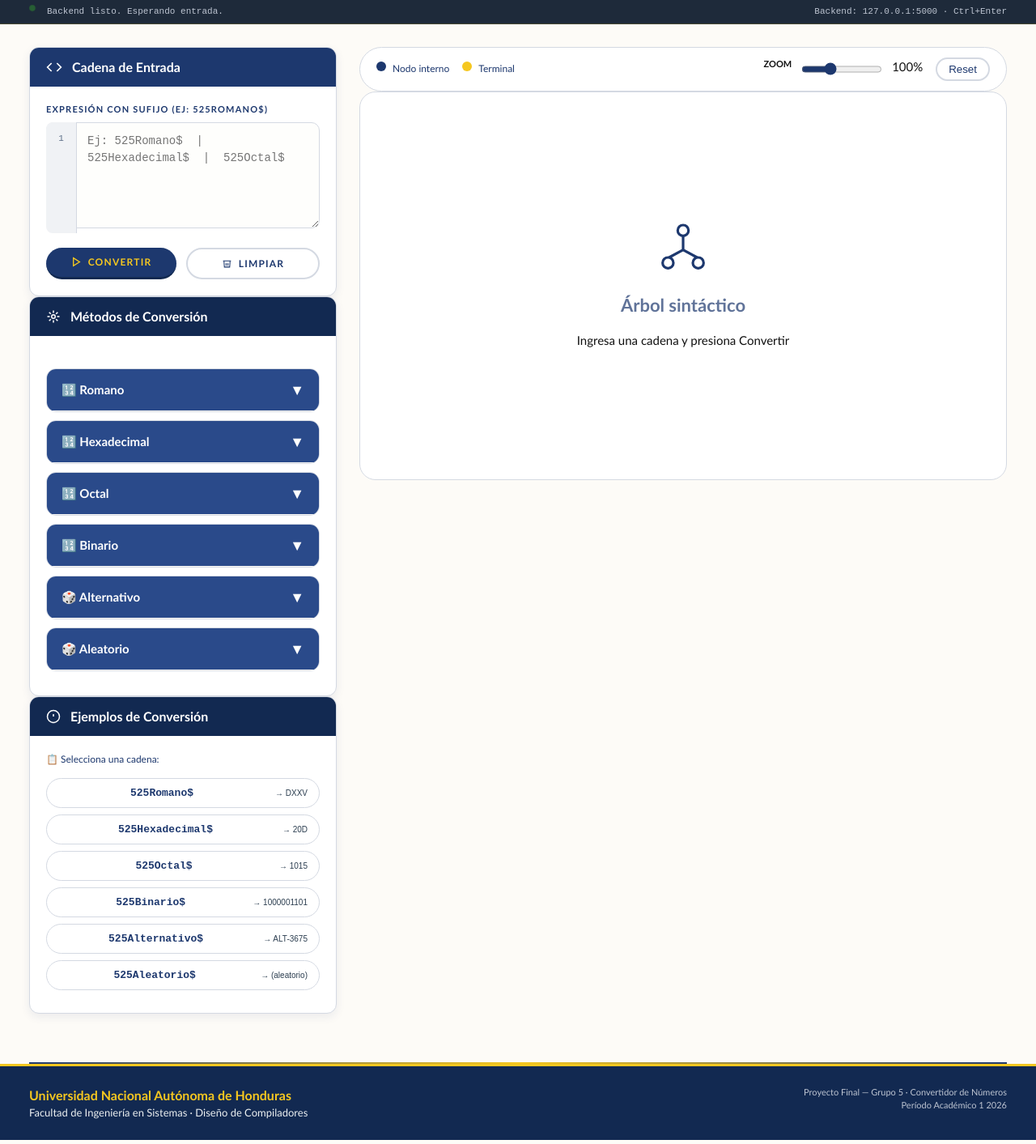
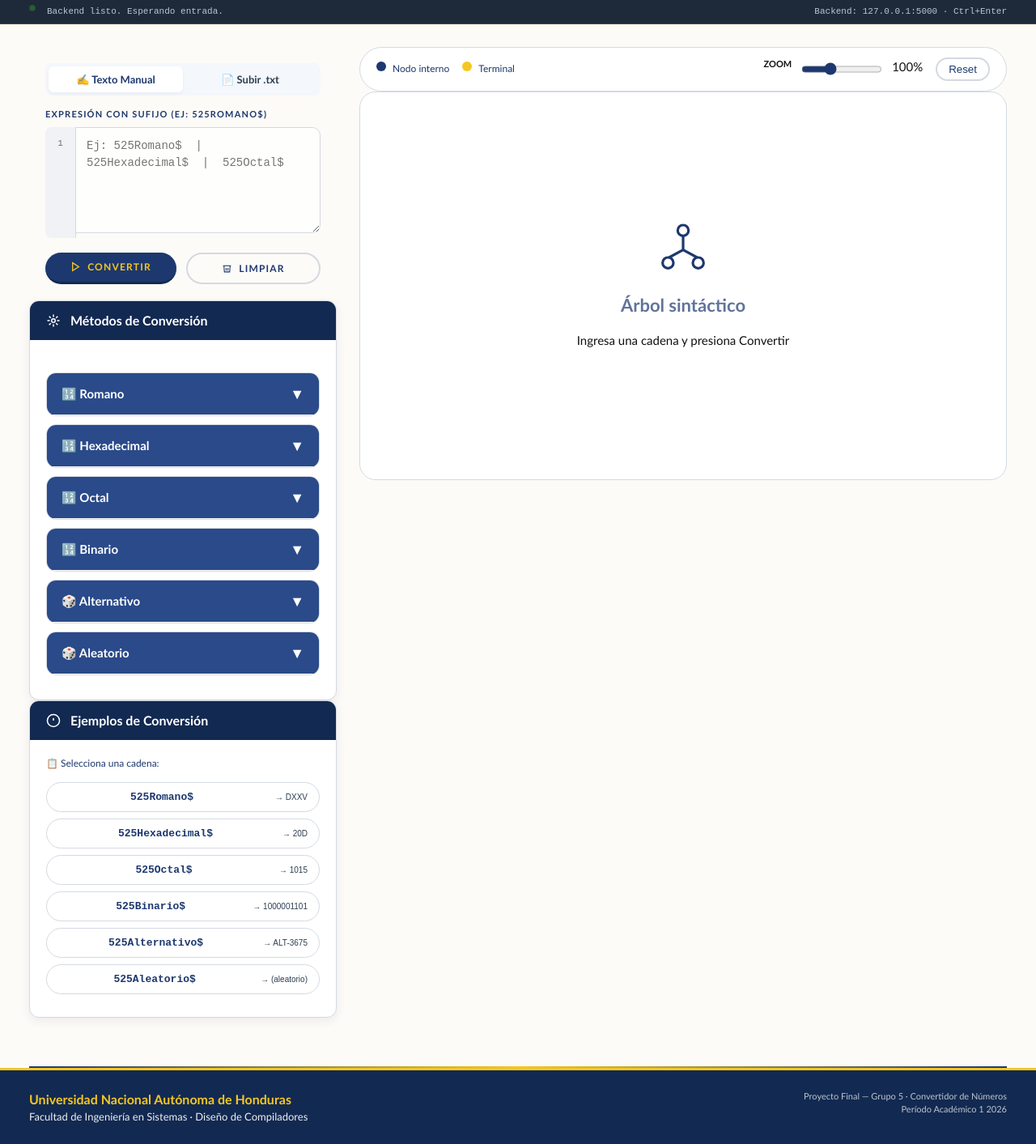
Before and after one commit to J0Ss3/Compiladores-Grupo-5-Proyecto-Final, a Flask app: page / in a window 1280 px wide. Shown: the part 124-1537 px from the top of the page at 81% size. Run offline with Flask 3, Linux system fonts and the light colour scheme.

Commit message:
Se agrego la opcion de subir un txt

```diff
--- a/templates/index.html
+++ b/templates/index.html
@@ -605,6 +605,63 @@ footer {
   .modal-content { width: 90%; padding: 20px; }
   .modal-content li { font-size: 13px; }
 }
+
+/* ════ PESTAÑAS (TABS) ════ */
+.tabs-header {
+  display: flex;
+  margin-bottom: 15px;
+  background: #F4F7FC;
+  border-radius: 8px;
+  padding: 4px;
+}
+.tab-btn {
+  flex: 1;
+  background: transparent;
+  border: none;
+  padding: 8px;
+  font-family: var(--font-futura);
+  font-weight: 600;
+  font-size: 13px;
+  color: var(--gris-neutral);
+  cursor: pointer;
+  border-radius: 6px;
+  transition: all 0.2s;
+}
+.tab-btn:hover {
+  color: var(--azul-unah);
+}
+.tab-btn.active {
+  background: #FFFFFF;
+  color: var(--azul-unah);
+  box-shadow: 0 2px 4px rgba(0,0,0,0.05);
+}
+.tab-content { display: none; }
+.tab-content.active { display: block; animation: fadeInUp 0.3s ease; }
+
+/* Área para subir archivos */
+.upload-area {
+  border: 2px dashed var(--gris-borde);
+  padding: 30px 20px;
+  text-align: center;
+  border-radius: 10px;
+  background: #FEFEFC;
+  cursor: pointer;
+  display: block;
+  transition: 0.3s;
+}
+.upload-area:hover {
+  border-color: var(--azul-unah);
+  background: #F4F7FC;
+}
+
+/* Estado deshabilitado para la tarjeta de ejemplos */
+.disabled-card {
+  opacity: 0.4;
+  pointer-events: none;
+  filter: grayscale(100%);
+  transition: all 0.3s ease;
+}
+
 </style>
 </head>
 <body>
@@ -638,17 +695,30 @@ footer {
 
 <main>
   <aside class="panel-input">
-    <div class="card">
-      <div class="card-hdr">
-        <svg width="20" height="20" viewBox="0 0 24 24" fill="none" stroke="white" stroke-width="2"><polyline points="16 18 22 12 16 6"/><polyline points="8 6 2 12 8 18"/></svg>
-        <h3>Cadena de Entrada</h3>
-      </div>
-      <div class="card-body">
-        <p class="code-label">Expresión con sufijo (ej: 525Romano$)</p>
-        <div class="code-wrap">
-          <div class="line-nums" id="lnums"><span>1</span></div>
-          <textarea id="entrada" rows="5" placeholder="Ej: 525Romano$  |  525Hexadecimal$  |  525Octal$" spellcheck="false"></textarea>
+    <div class="card-body">
+
+        <div class="tabs-header">
+          <button id="btn-tab-manual" class="tab-btn active" onclick="switchTab('manual')">✍️ Texto Manual</button>
+          <button id="btn-tab-file" class="tab-btn" onclick="switchTab('file')">📄 Subir .txt</button>
         </div>
+
+        <div id="tab-manual" class="tab-content active">
+          <p class="code-label">Expresión con sufijo (ej: 525Romano$)</p>
+          <div class="code-wrap">
+            <div class="line-nums" id="lnums"><span>1</span></div>
+            <textarea id="entrada" rows="5" placeholder="Ej: 525Romano$  |  525Hexadecimal$  |  525Octal$" spellcheck="false"></textarea>
+          </div>
+        </div>
+
+        <div id="tab-file" class="tab-content">
+          <label class="upload-area" for="archivoTxt">
+            <svg width="40" height="40" viewBox="0 0 24 24" fill="none" stroke="var(--azul-unah)" stroke-width="1.5" style="margin-bottom:10px;"><path d="M21 15v4a2 2 0 01-2 2H5a2 2 0 01-2-2v-4"/><polyline points="17 8 12 3 7 8"/><line x1="12" y1="3" x2="12" y2="15"/></svg>
+            <div style="font-weight: 600; color: var(--azul-unah);">Haz clic para seleccionar tu archivo .txt</div>
+            <div style="font-size: 11px; color: var(--gris-neutral); margin-top: 5px;">Se leerá y se enviará al área de texto</div>
+            <input type="file" id="archivoTxt" accept=".txt" style="display: none;">
+          </label>
+        </div>
+
         <div class="btn-row">
           <button class="btn btn-primary" onclick="procesar()" id="btn-ok">
             <svg width="13" height="13" viewBox="0 0 24 24" fill="none" stroke="currentColor" stroke-width="2.5"><polygon points="5 3 19 12 5 21 5 3"/></svg>
@@ -661,7 +731,6 @@ footer {
           </button>
         </div>
       </div>
-    </div>
 
     <div class="card" id="resultado-panel">
       <div class="card-hdr vine">
@@ -750,7 +819,7 @@ footer {
       </div>
     </div>
 
-    <div class="card">
+    <div class="card" id="card-ejemplos">
       <div class="card-hdr dark">
         <svg width="18" height="18" viewBox="0 0 24 24" fill="none" stroke="white" stroke-width="2"><circle cx="12" cy="12" r="10"/><line x1="12" y1="8" x2="12" y2="12"/><line x1="12" y1="16" x2="12.01" y2="16"/></svg>
         <h3>Ejemplos de Conversión</h3>
@@ -1109,6 +1178,57 @@ function resetZoom() {
 
 entrada.addEventListener('keydown', e => { if (e.ctrlKey && e.key === 'Enter') procesar(); });
 setStatus("Backend listo. Esperando entrada.", false);
+
+
+  // -------- LÓGICA DE PESTAÑAS Y SUBIR ARHCIVOS .txt ----------
+  function switchTab(tabId) {
+    // 1. Resetear botones y vistas
+    document.getElementById('btn-tab-manual').classList.remove('active');
+    document.getElementById('btn-tab-file').classList.remove('active');
+    document.getElementById('tab-manual').classList.remove('active');
+    document.getElementById('tab-file').classList.remove('active');
+
+    const cardEjemplos = document.getElementById('card-ejemplos');
+
+    // 2. Activar la pestaña correcta
+    if (tabId === 'manual') {
+      document.getElementById('btn-tab-manual').classList.add('active');
+      document.getElementById('tab-manual').classList.add('active');
+
+      // Habilitar los ejemplos de conversión
+      cardEjemplos.classList.remove('disabled-card');
+    } else {
+      document.getElementById('btn-tab-file').classList.add('active');
+      document.getElementById('tab-file').classList.add('active');
+
+      // Deshabilitar (apagar) los ejemplos de conversión
+      cardEjemplos.classList.add('disabled-card');
+    }
+  }
+
+  // 3. Lector de archivos .txt
+  document.getElementById('archivoTxt').addEventListener('change', function(e) {
+    const archivo = e.target.files[0];
+    if (!archivo) return;
+
+    const lector = new FileReader();
+    lector.onload = function(evento) {
+      // Pegar el texto en el textarea
+      document.getElementById('entrada').value = evento.target.result;
+
+      // Disparar el evento para que se actualicen los números de línea
+      document.getElementById('entrada').dispatchEvent(new Event('input'));
+
+      // Regresar automáticamente a la pestaña manual para que el usuario vea su código
+      switchTab('manual');
+
+      setStatus(`Archivo cargado: ${archivo.name}`, false);
+    };
+    lector.readAsText(archivo);
+
+    // Limpiar el input para que permita cargar el mismo archivo dos veces si el usuario lo borra
+    e.target.value = '';
+  });
 </script>
 </body>
 </html>
```
